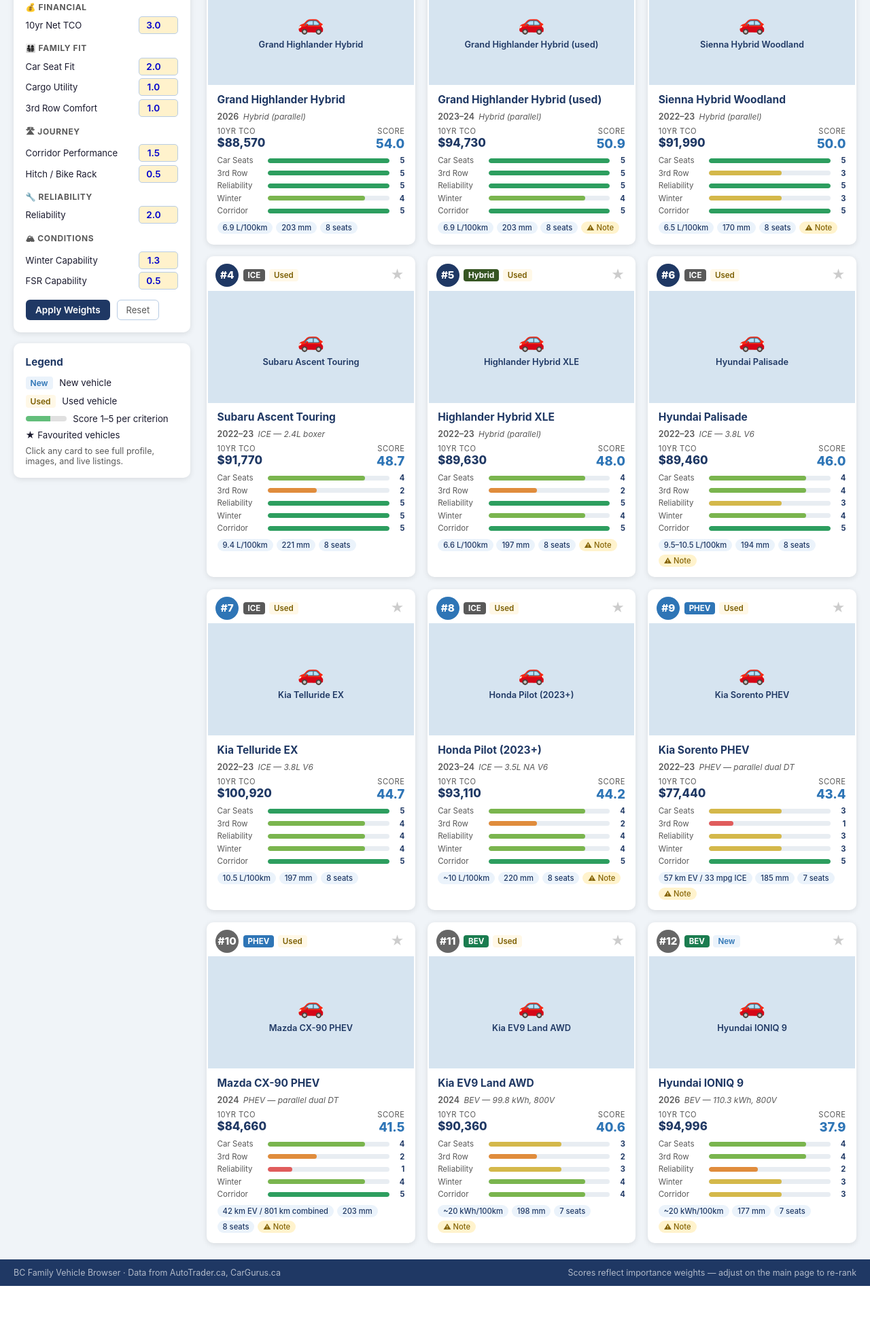
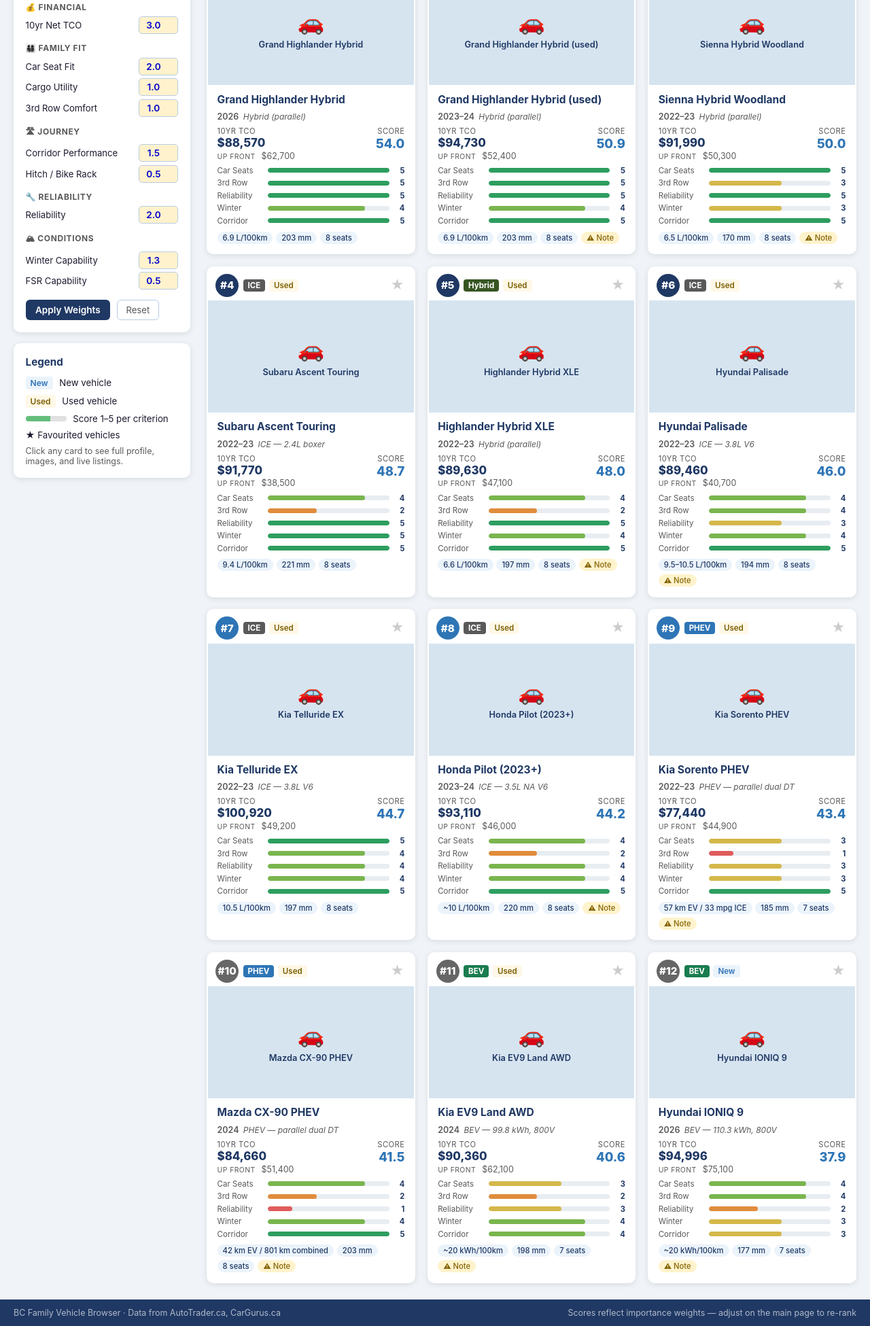
Before and after one commit to kaanow/dasAuto, a Flask app: page / in a window 1280 px wide. Shown: the part 242-2193 px from the top of the page at 68% size. Before the commit the page ends 2134 px from the top, so only its background shows below. Run offline with Flask 3, Linux system fonts and the light colour scheme; data that the repository does not hold is empty; some libraries are stand-ins or nearby versions.

Commit message:
Prefer Python 3.11+ for clean shutdown; add up-front price on cards
run.sh / .bat now prefer python3.13 → 3.12 → 3.11 → python3 in that
order when creating the venv. Installing python@3.11 dropped the
LibreSSL/urllib3 warning that printed on every Flask request. The
multiprocessing.resource_tracker semaphore-cleanup nag turned out
to persist across Python versions on macOS, so run.sh sets
PYTHONWARNINGS to filter just that one source — real warnings still
surface. Shutdown is now silent.

Card change: TCO is the headline metric but tells you nothing about
cash needed today. Added an "Up front $X" line directly under the
TCO value on each card, sourced from v.on_road (the existing BC
drive-away figure used on detail and compare pages). Subdued
styling so TCO stays the visual primary; right-hand Score column
unchanged. Makes the new-vs-used trade-off visible at a glance — e.g.
Grand Highlander new ($62,700 up-front / $88,570 TCO) vs used
($52,400 / $94,730) — without clicking through.

Co-Authored-By: Claude Opus 4.7 (1M context) <noreply@anthropic.com>

```diff
--- a/vehicle-app/static/css/style.css
+++ b/vehicle-app/static/css/style.css
@@ -170,6 +170,9 @@ input, select, textarea { font-family: inherit; }
 .tco-label, .score-label { font-size: .7rem; color: var(--muted); text-transform: uppercase;
   letter-spacing: .04em; }
 .tco-value { font-size: 1.05rem; font-weight: 800; color: var(--navy); }
+.upfront-line { font-size: .78rem; color: var(--muted); margin-top: .1rem; }
+.upfront-label { font-size: .65rem; text-transform: uppercase; letter-spacing: .04em;
+  margin-right: .35rem; }
 .card-score-wrap { display: flex; flex-direction: column; align-items: flex-end; }
 .score-value { font-size: 1.15rem; font-weight: 800; color: var(--blue); }
 
--- a/vehicle-app/templates/partials/vehicle_cards.html
+++ b/vehicle-app/templates/partials/vehicle_cards.html
@@ -50,6 +50,7 @@
       <div class="card-tco">
         <span class="tco-label">10yr TCO</span>
         <span class="tco-value">${{ "{:,}".format(v.tco_value) }}</span>
+        <span class="upfront-line"><span class="upfront-label">Up front</span> ${{ "{:,}".format(v.on_road) }}</span>
       </div>
       <div class="card-score-wrap">
         <span class="score-label">Score</span>
```
Also changed, not shown: 2 other files.
